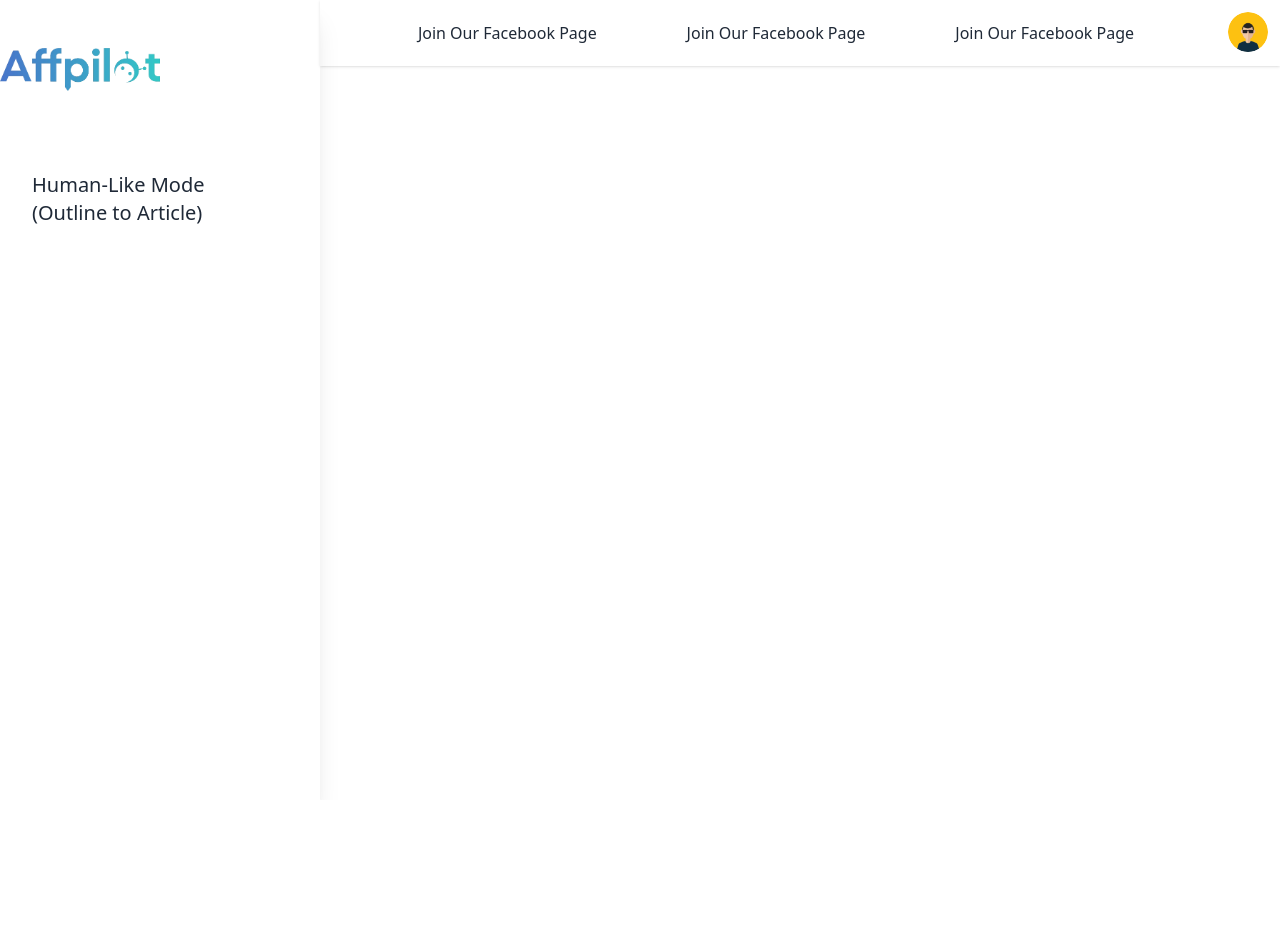
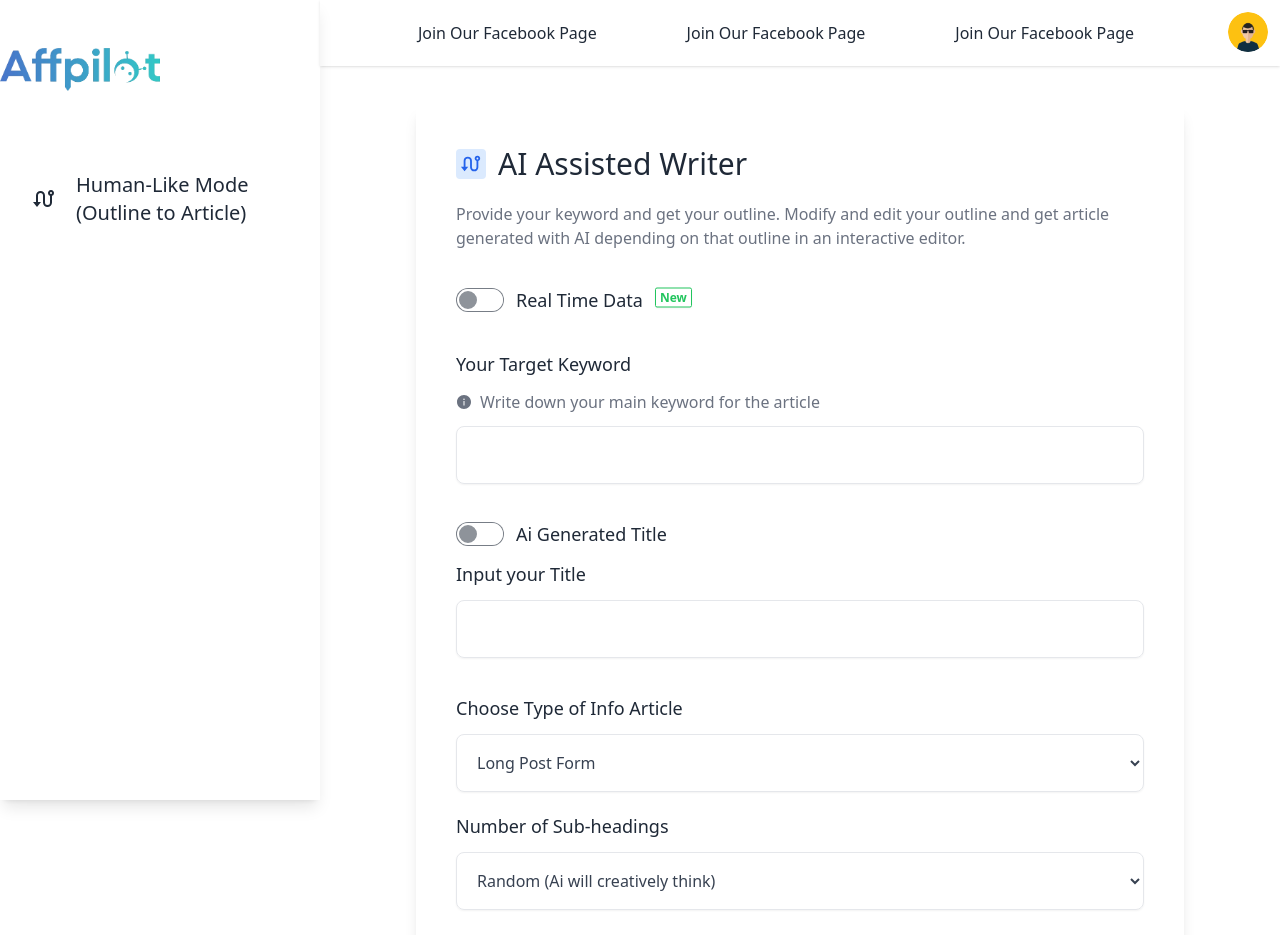
Before and after one commit to shahidcsebd/salman-sadik-coding-test, a React (Vite) app: page / in a window 1280 px wide. Shown: the top 935 px of the page. Before the commit the page ends 800 px from the top, so only its background shows below. Built offline with nearby package versions, Linux system fonts and the light colour scheme.

Commit message:
ai-assisted-writer-form-implement

```diff
--- a/package.json
+++ b/package.json
@@ -14,6 +14,7 @@
     "react-beautiful-dnd": "^13.1.1",
     "react-dnd": "^16.0.1",
     "react-dom": "^18.2.0",
+    "react-hook-form": "^7.47.0",
     "react-icons": "^4.11.0",
     "react-router-dom": "^6.17.0"
   },
--- a/src/App.jsx
+++ b/src/App.jsx
@@ -4,11 +4,11 @@ import routes from "./routes/routes";
 
 function App() {
   return (
-    <div>
+    <>
       <RouterProvider router={routes}>
         <Main />
       </RouterProvider>
-    </div>
+    </>
   );
 }
 
--- /dev/null
+++ b/src/Pages/AiAssistWriter.jsx
@@ -0,0 +1,182 @@
+import React, { useEffect, useState } from "react";
+import { useForm } from "react-hook-form";
+import { RiRouteLine } from "react-icons/ri";
+import { AiFillInfoCircle } from "react-icons/ai";
+import Label from "../components/Label";
+import Option from "../components/Option";
+
+const AiAssistWriter = () => {
+  const { register, handleSubmit, watch } = useForm();
+  const [realTimeDataWarning, setRealTimeDataWarning] = useState(false);
+  const [aiGeneratedTitleChecking, setAiGeneratedTitleChecking] =
+    useState(true);
+  const submit = (data) => {
+    console.log(data);
+  };
+  useEffect(() => {
+    const subscription = watch(({ RealTimeData, aiGeneratedTitle }) => {
+      RealTimeData
+        ? setRealTimeDataWarning(true)
+        : setRealTimeDataWarning(false);
+      aiGeneratedTitle
+        ? setAiGeneratedTitleChecking(false)
+        : setAiGeneratedTitleChecking(true);
+    });
+    return () => subscription.unsubscribe();
+  }, [watch]);
+  return (
+    <div className="max-w-full md:py-10 px-6">
+      <form
+        className="shadow-lg w-full mx-auto p-10 rounded-md flex flex-wrap gap-3 max-w-3xl md:justify-between justify-center bg-white"
+        onSubmit={handleSubmit(submit)}
+      >
+        <div className="flex flex-col gap-5">
+          <h3 className="flex text-3xl font-thin items-center gap-3">
+            {" "}
+            <RiRouteLine className="bg-blue-100 p-1 rounded text-blue-600" /> AI
+            Assisted Writer
+          </h3>
+          <p className="text-gray-500 font-extralight">
+            Provide your keyword and get your outline. Modify and edit your
+            outline and get article generated with AI depending on that outline
+            in an interactive editor.
+          </p>
+        </div>
+
+        <div className="flex items-center gap-3 w-full mt-6">
+          <input
+            type="checkbox"
+            name="RealTimeData"
+            id="RealTimeData"
+            className="toggle toggle-info toggle-md"
+            {...register("RealTimeData")}
+          />
+          <label
+            className="font-normal text-lg hover:cursor-pointer"
+            htmlFor="RealTimeData"
+          >
+            Real Time Data
+          </label>
+          <div className="bg-white text-xs delay-300 animate-bounce  text-green-500 border-green-500 border font-semibold z-0  px-1 shadow-sm py-[1px] rounded-sm">
+            New
+          </div>
+        </div>
+        {realTimeDataWarning && (
+          <div className="flex items-center gap-3 w-full">
+            <div className=" w-[16px] h-[10px] rounded-full bg-red-600 relative animate-ping"></div>
+
+            <p className="text-red-600 text-md font-medium">
+              Real-time data is highly effective for articles necessitating the
+              latest information. For optimal quality, consider deactivating it
+              when not necessary.
+            </p>
+          </div>
+        )}
+        <div className="flex flex-col gap-3 mt-6 w-full">
+          <Label> Your Target Keyword</Label>
+          <p className="text-gray-500 font-extralight flex gap-2 items-center">
+            <AiFillInfoCircle /> Write down your main keyword for the article
+          </p>
+          <input
+            type="text"
+            name="mainKeyword"
+            className="w-full px-4 py-4 text-gray-700 bg-transparent outline-none border focus:border-indigo-600 shadow-sm rounded-lg"
+            {...register("mainKeyword")}
+          />
+        </div>
+        <div className="flex items-center gap-3 w-full mt-6">
+          <input
+            type="checkbox"
+            name="aiGeneratedTitle"
+            className="toggle toggle-info toggle-md"
+            {...register("aiGeneratedTitle")}
+            id="aiGeneratedTitle"
+          />
+          <label
+            className="font-normal text-lg hover:cursor-pointer"
+            htmlFor="aiGeneratedTitle"
+          >
+            Ai Generated Title
+          </label>
+        </div>
+        {aiGeneratedTitleChecking && (
+          <div className="flex flex-col gap-3 w-full">
+            <Label>Input your Title</Label>
+            <input
+              type="text"
+              name="mainTitle"
+              className="w-full px-4 py-4 text-gray-700 bg-transparent outline-none border focus:border-indigo-600 shadow-sm rounded-lg"
+              {...register("mainTitle")}
+            />
+          </div>
+        )}
+        <div className="flex flex-col gap-3 mt-6 w-full">
+          <Label>Choose Type of Info Article</Label>
+          <select
+            name="type"
+            id="type"
+            {...register("type")}
+            className="w-full px-4 py-4 text-gray-700 bg-transparent outline-none border focus:border-indigo-600 shadow-sm rounded-lg"
+          >
+            <Option value="long">Long Post Form</Option>
+            <Option value="short">Short Post Form</Option>
+          </select>
+        </div>
+        <div className="flex flex-col gap-3 mt-2 w-full">
+          <Label>Number of Sub-headings</Label>
+          <select
+            name="subHeadingNumber"
+            id="subHeadingNumber"
+            {...register("subHeadingNumber")}
+            className="w-full px-4 py-4 text-gray-700 bg-transparent outline-none border focus:border-indigo-600 shadow-sm rounded-lg"
+          >
+            <Option value="random">Random (Ai will creatively think)</Option>
+            {Array.from({ length: 18 }, (_, index) => index + 3).map((v) => (
+              <Option value={v} key={v}>
+                {v}
+              </Option>
+            ))}
+          </select>
+        </div>
+        <div className="flex flex-col gap-3 mt-2 w-full">
+          <Label>Number of FAQ&apos;s</Label>
+          <select
+            name="numberOfFAQ"
+            id="numberOfFAQ"
+            {...register("numberOfFAQ")}
+            className="w-full px-4 py-4 text-gray-700 bg-transparent outline-none border focus:border-indigo-600 shadow-sm rounded-lg"
+          >
+            <Option value="random">Random (Ai will creatively think)</Option>
+            {Array.from({ length: 8 }, (_, index) => index + 3).map((v) => (
+              <Option value={v} key={v}>
+                {v}
+              </Option>
+            ))}
+          </select>
+        </div>
+        {/* <div className="flex items-center gap-3 w-full mt-2">
+          <input
+            type="checkbox"
+            name="aiGeneratedTitle"
+            className="toggle toggle-info toggle-md"
+            {...register("aiGeneratedTitle")}
+            id="aiGeneratedTitle"
+          />
+          <label
+            className="font-normal text-lg hover:cursor-pointer"
+            htmlFor="aiGeneratedTitle"
+          >
+            Ai Generated Title
+          </label>
+        </div> */}
+        <div className="flex w-full max-w-xs md:max-w-md justify-between items-center w-full">
+          <button className="flex items-center justify-center gap-x-1 py-2 px-4 text-white font-medium bg-sky-800 hover:bg-sky-600 active:bg-sky-700 duration-150 rounded-lg md:inline-flex">
+            Update
+          </button>
+        </div>
+      </form>
+    </div>
+  );
+};
+
+export default AiAssistWriter;
--- /dev/null
+++ b/src/components/Label.jsx
@@ -0,0 +1,11 @@
+import React from "react";
+
+const Label = ({ children }) => {
+  return (
+    <label className="text-lg font-medium" htmlFor="name">
+      {children}
+    </label>
+  );
+};
+
+export default Label;
--- /dev/null
+++ b/src/components/Option.jsx
@@ -0,0 +1,7 @@
+import React from "react";
+
+const Option = ({ children, value }) => {
+  return <option value={value}>{children}</option>;
+};
+
+export default Option;
--- a/src/layout/DashboardLayout.jsx
+++ b/src/layout/DashboardLayout.jsx
@@ -1,24 +1,34 @@
 import React from "react";
 import { Link, Outlet } from "react-router-dom";
 import logo from "../assets/logo.webp";
+import { RiRouteLine } from "react-icons/ri";
+import Nav from "./Nav";
 const DashboardLayout = () => {
   return (
     <div>
       <div className="drawer shadow-xl lg:drawer-open">
         <input id="my-drawer-2" type="checkbox" className="drawer-toggle" />
-        <div className="drawer-content flex flex-col items-center justify-center">
+        <div className="drawer-content flex flex-col ">
+          <Nav></Nav>
           <Outlet></Outlet>
         </div>
-        <div className="drawer-side top-[67px]">
+        <div className="drawer-side shadow-lg">
           <label htmlFor="my-drawer-2" className="drawer-overlay"></label>
           <div className=" flex flex-col justify-center items-center">
             <img src={logo} alt="" className="w-40 my-12" />
           </div>
           <ul className="menu p-4 w-80 min-h-full bg-base-100 text-base-content">
             <li>
-              <Link to="owned" className="w-full text-xl py-4">
-                Human-Like Mode <br />
-                (Outline to Article)
+              <Link
+                to="owned"
+                className="w-full text-xl py-4 flex justify-start gap-5"
+              >
+                <RiRouteLine className="text-2xl" />
+                <span>
+                  {" "}
+                  Human-Like Mode <br />
+                  (Outline to Article)
+                </span>
               </Link>
             </li>
           </ul>
--- a/src/layout/Main.jsx
+++ b/src/layout/Main.jsx
@@ -1,17 +1,22 @@
 import React from "react";
 import DashboardLayout from "./DashboardLayout";
 import Nav from "./Nav";
+import { Outlet } from "react-router-dom";
 
 const Main = () => {
   return (
-    <div className="flex">
-      <div className="xl:w-80 min:h-screen">
-        <DashboardLayout />
-      </div>
-      <div className="flex-1 flex flex-col h-screen">
-        <Nav></Nav>
-      </div>
-    </div>
+    // <div className="">
+    //   <div className="">
+    //     <DashboardLayout />
+    //   </div>
+    //   {/* <div className="flex-1 flex flex-col h-screen">
+    //     <Nav></Nav>
+
+    //   </div> */}
+    // </div>
+    <>
+      <DashboardLayout />
+    </>
   );
 };
 
```
Also changed, not shown: src/routes/routes.jsx (+7 -0 lines), 1 other file (tests, documents, lock files or other folders).
